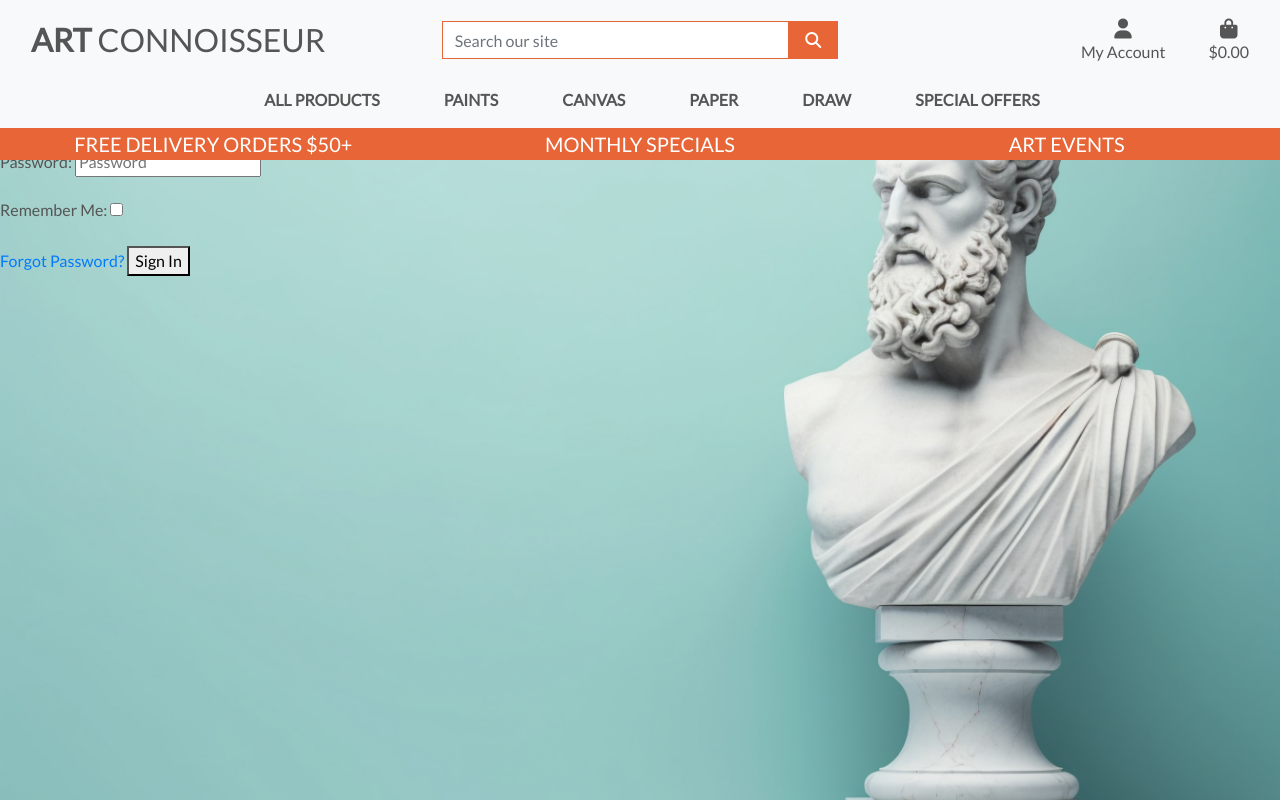
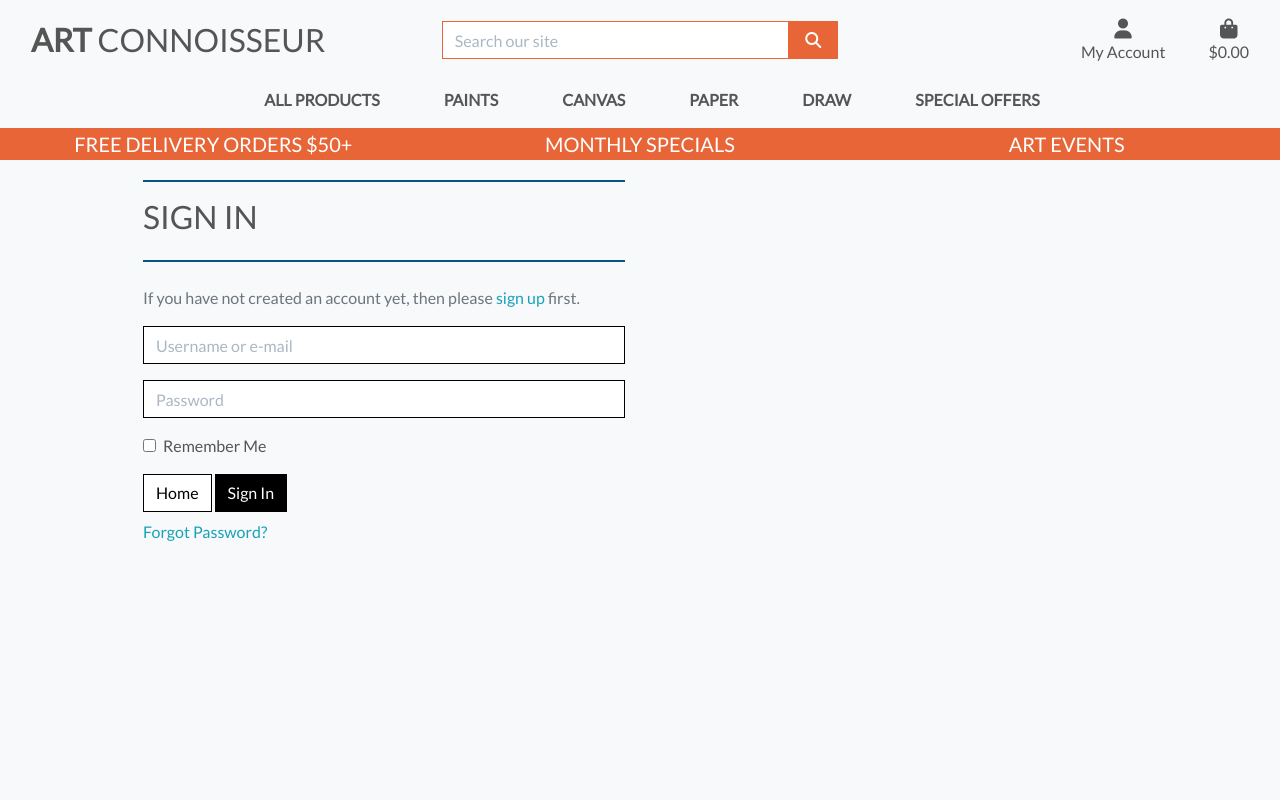
Before and after one commit to sven-cork/art-connoisseur, a Django app: page /accounts/login/ in a window 1280 px wide. Run offline with Django 3.2, Linux system fonts and the light colour scheme; some libraries are stand-ins or nearby versions; some web fonts are replaced.

Commit message:
Update login with profile feature

```diff
--- a/static/css/base.css
+++ b/static/css/base.css
@@ -106,6 +106,10 @@ right: 10px;
     cursor: pointer;
 }
 
+input[name='q']::placeholder {
+    color: #aab7c4;
+}
+
 .message-container {
     position: fixed;
     top: 72px;
@@ -128,6 +132,94 @@ right: 10px;
   .container {
     max-width: 80%;
   }
+}
+
+/* Allauth form formatting */
+
+.allauth-form-inner-content p {
+    margin-top: 1.5rem; /* mt-4 */
+    color: #6c757d; /* text-secondary */
+}
+
+.allauth-form-inner-content input {
+    border-color: #000;
+    border-radius: 0;
+}
+
+.allauth-form-inner-content label:not([for='id_remember']) {
+    display: none;
+}
+
+.allauth-form-inner-content input::placeholder {
+    color: #aab7c4;
+}
+
+.allauth-form-inner-content button,
+.allauth-form-inner-content input[type='submit'] {
+	/* btn */
+	display: inline-block;
+    font-weight: 400;
+    color: #fff;
+    text-align: center;
+    vertical-align: middle;
+    -webkit-user-select: none;
+    -moz-user-select: none;
+    -ms-user-select: none;
+    user-select: none;
+    background-color: #000;
+    border: 1px solid #000;
+    padding: .375rem .75rem;
+    font-size: 1rem;
+    line-height: 1.5;
+    border-radius: 0;
+
+    /* standard bootstrap btn transitions */
+    transition: color .15s ease-in-out,background-color .15s ease-in-out,border-color .15s ease-in-out,box-shadow .15s ease-in-out;
+}
+
+.allauth-form-inner-content button:hover,
+.allauth-form-inner-content input[type='submit']:hover {
+	color: #fff;
+    background-color: #222;
+    border-color: #222;
+}
+
+.allauth-form-inner-content a {
+	color: #17a2b8; /* text-info */
+}
+
+.allauth-form-inner-content button,
+.allauth-form-inner-content input[type='submit'] {
+	/* btn */
+	display: inline-block;
+    font-weight: 400;
+    color: #fff;
+    text-align: center;
+    vertical-align: middle;
+    -webkit-user-select: none;
+    -moz-user-select: none;
+    -ms-user-select: none;
+    user-select: none;
+    background-color: #000;
+    border: 1px solid #000;
+    padding: .375rem .75rem;
+    font-size: 1rem;
+    line-height: 1.5;
+    border-radius: 0;
+
+    /* standard bootstrap btn transitions */
+    transition: color .15s ease-in-out,background-color .15s ease-in-out,border-color .15s ease-in-out,box-shadow .15s ease-in-out;
+}
+
+.allauth-form-inner-content button:hover,
+.allauth-form-inner-content input[type='submit']:hover {
+	color: #fff;
+    background-color: #222;
+    border-color: #222;
+}
+
+.allauth-form-inner-content a {
+	color: #17a2b8; /* text-info */
 }
 
 /* fixed top navbar only on medium and up */
--- a/templates/allauth/account/account_inactive.html
+++ b/templates/allauth/account/account_inactive.html
@@ -4,8 +4,10 @@
 
 {% block head_title %}{% trans "Account Inactive" %}{% endblock %}
 
-{% block content %}
-<h1>{% trans "Account Inactive" %}</h1>
+{% block inner_content %}
+<hr>
+<h2 class="logo-font mb-4">{% trans "Account Inactive" %}</h2>
+<hr>
 
 <p>{% trans "This account is inactive." %}</p>
 {% endblock %}
--- a/templates/allauth/account/base.html
+++ b/templates/allauth/account/base.html
@@ -1 +1,15 @@
 {% extends "base.html" %}
+
+{% block content %}
+    <div class="container header-container">
+        <div class="overlay"></div>
+        <div class="row">
+            <div class="col-12 col-md-6">
+                <div class="allauth-form-inner-content">
+                    {% block inner_content %}
+                    {% endblock %}
+                </div>
+            </div>
+        </div>
+    </div>
+{% endblock %}
--- a/templates/allauth/account/email_confirm.html
+++ b/templates/allauth/account/email_confirm.html
@@ -6,8 +6,10 @@
 {% block head_title %}{% trans "Confirm E-mail Address" %}{% endblock %}
 
 
-{% block content %}
-<h1>{% trans "Confirm E-mail Address" %}</h1>
+{% block inner_content %}
+<hr>
+<h2 class="logo-font mb-4">{% trans "Confirm E-mail Address" %}</h2>
+<hr>
 
 {% if confirmation %}
 
--- a/templates/allauth/account/login.html
+++ b/templates/allauth/account/login.html
@@ -5,9 +5,11 @@
 
 {% block head_title %}{% trans "Sign In" %}{% endblock %}
 
-{% block content %}
+{% block inner_content %}
 
-<h1>{% trans "Sign In" %}</h1>
+<hr>
+<h2 class="logo-font mb-4">{% trans "Sign In" %}</h2>
+<hr>
 
 {% get_providers as socialaccount_providers %}
 
@@ -35,12 +37,15 @@ for a {{ site_name }} account and sign in below:{% endblocktrans %}</p>
 
 <form class="login" method="POST" action="{% url 'account_login' %}">
   {% csrf_token %}
-  {{ form.as_p }}
+  {{ form|crispy }}
   {% if redirect_field_value %}
   <input type="hidden" name="{{ redirect_field_name }}" value="{{ redirect_field_value }}" />
   {% endif %}
-  <a class="button secondaryAction" href="{% url 'account_reset_password' %}">{% trans "Forgot Password?" %}</a>
+  <a class="btn btn-outline-black rounded-0" href="{% url 'home/' %}">Home</a>
   <button class="primaryAction" type="submit">{% trans "Sign In" %}</button>
+  <p class="mt-2">
+    <a class="button secondaryAction" href="{% url 'account_reset_password' %}">{% trans "Forgot Password?" %}</a>
+  </p>
 </form>
 
 {% endblock %}
--- a/templates/base.html
+++ b/templates/base.html
@@ -72,7 +72,7 @@
                         {% if request.user.is_superuser %}
                             <a href="" class="dropdown-item">Product Management</a>
                         {% endif %}
-                        <a href="" class="dropdown-item">My Profile</a>
+                        <a href="{% url 'profile' %}" class="dropdown-item">My Profile</a>
                         <a href="{% url 'account_logout' %}" class="dropdown-item">Logout</a>
                     {% else %}
                         <a href="{% url 'account_signup' %}" class="dropdown-item">Register</a>
```
Also changed, not shown: profiles/templates/profiles/profile.html (+1 -56 lines), profiles/views.py (+7 -2 lines), templates/allauth/base.html (line endings or trailing spaces).
